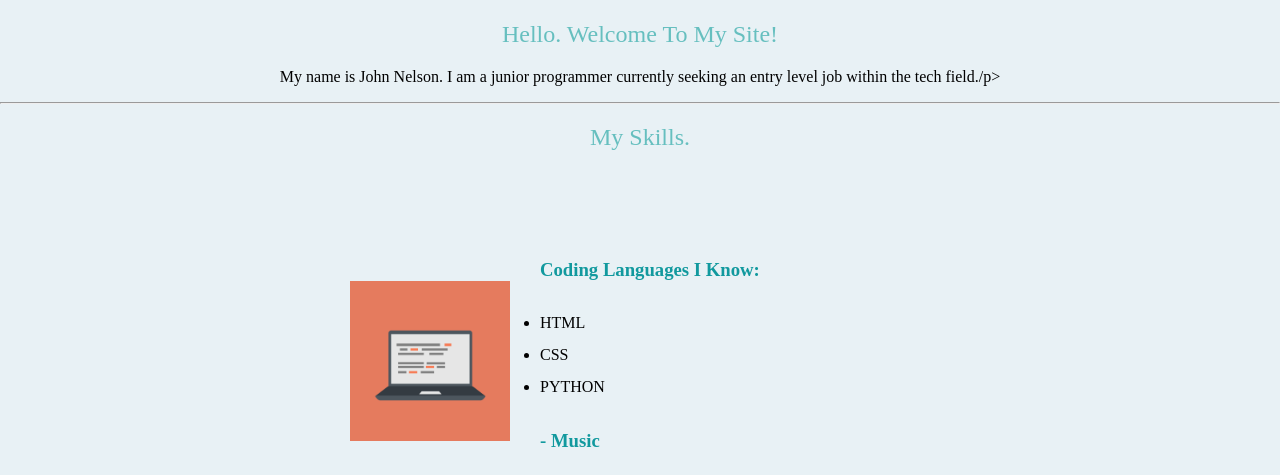
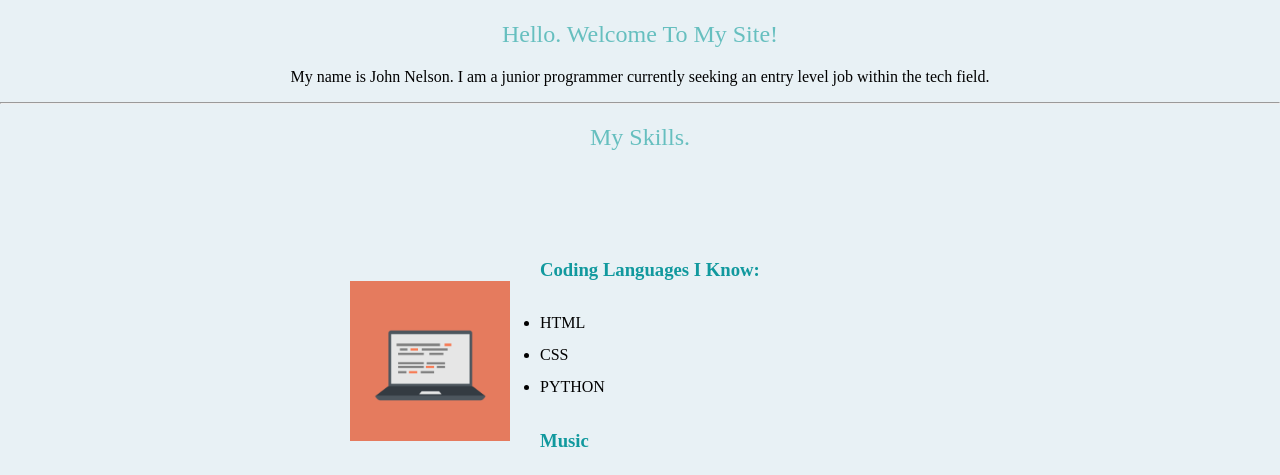
Before and after one commit to NelsonJ90/webdev, a plain HTML site: page index.html in a window 1280 px wide. Shown: the part 951-1426 px from the top of the page. Drawn offline with Linux system fonts and the light colour scheme.

Commit message:
Update index.html

```diff
--- a/index.html
+++ b/index.html
@@ -22,7 +22,7 @@ rel="stylesheet">
       <div class="profile">
         <img src="me.jpg.jpg" alt="John-image">
         <h2>Hello. Welcome To My Site!</h2>
-        <p>My name is John Nelson. I am a junior programmer currently seeking an entry level job within the tech field./p>
+        <p>My name is John Nelson. I am a junior programmer currently seeking an entry level job within the tech field.</p>
       </div>
       <hr>
       <div class="skills">
@@ -34,7 +34,7 @@ rel="stylesheet">
           <li>CSS</li>
           <li>PYTHON</li>
         </ul>
-        <ul><h3>- Music </h3>
+        <ul><h3>Music </h3>
           <li>Guitar</li>
           <li>Bass Guitar</li>
           <li>Sound & Video Tech</li>
```
